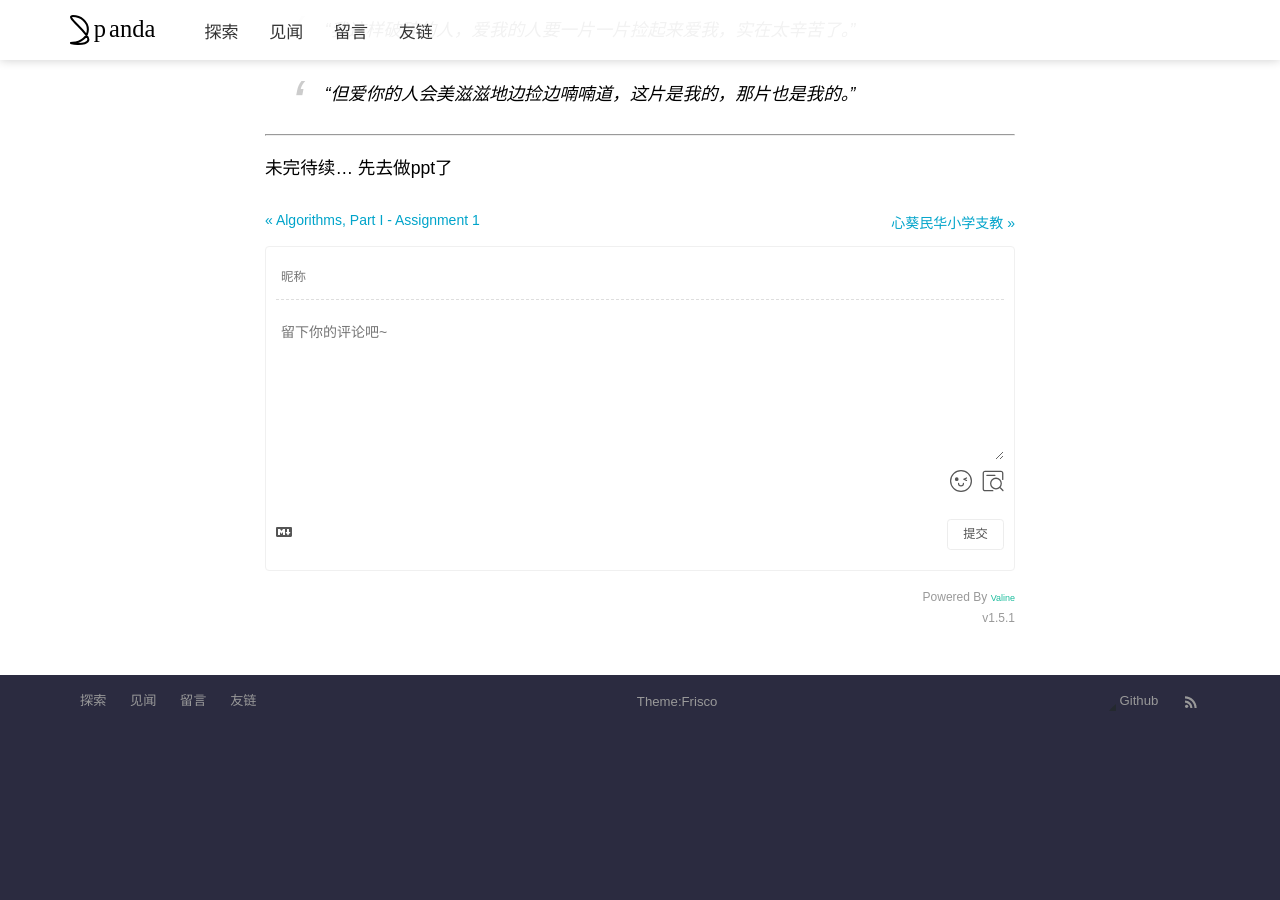
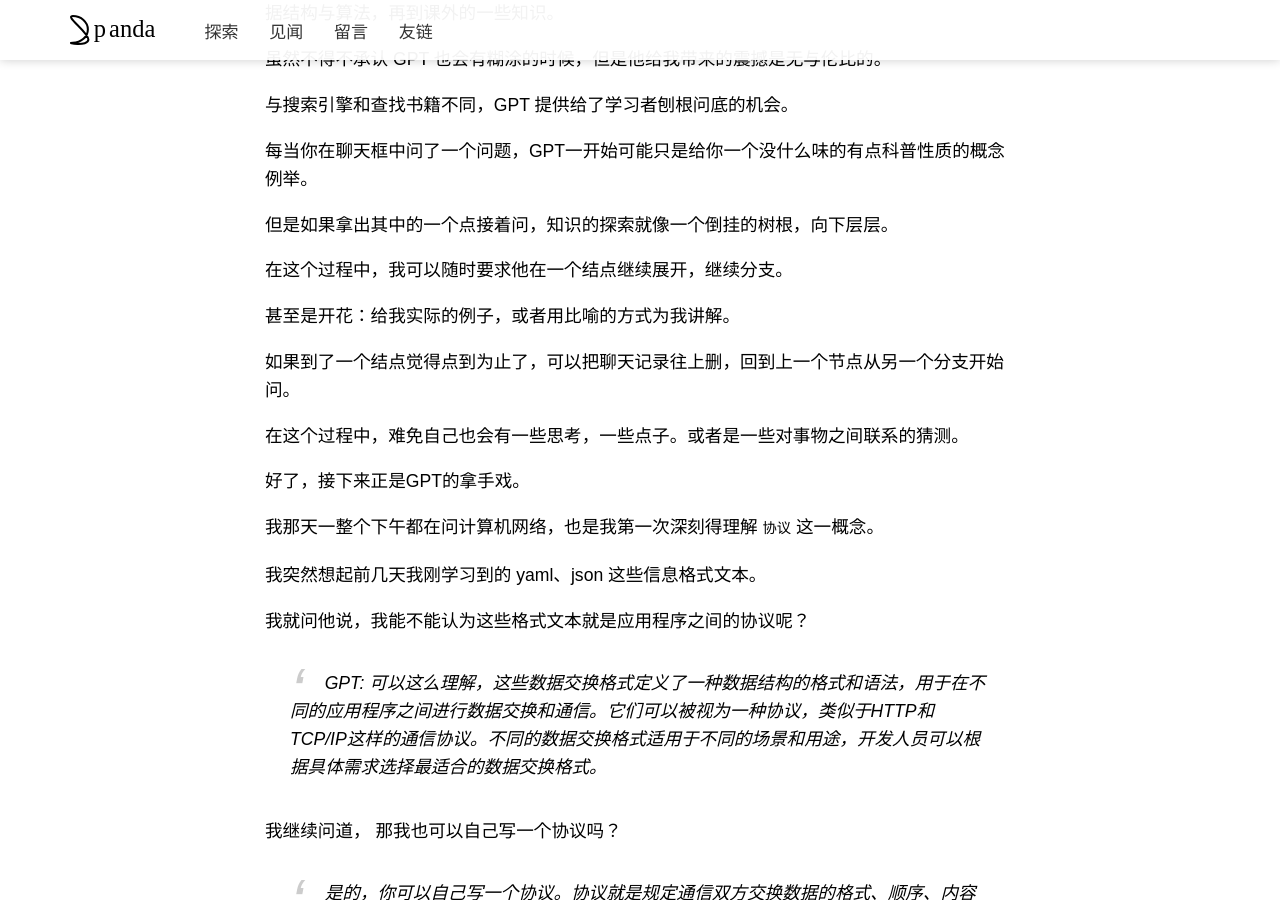
Before and after one commit to pandacase/pandacase.github.io, a Jekyll site: the page built from _posts/2023-07-21-gradeTwo.md, in a window 1280 px wide and 900 px high, scrolled down 3009 px. Built offline with Jekyll 4.4.1, drawn with Linux system fonts in a browser that asks for light colours; nearby versions of some CDN libraries; some web fonts are replaced; comment, search, counter and statistics services are not loaded; a style sheet for code colours, icons or effects is not loaded; before the commit the page ends 3737 px from its top, so only the background shows below that; some of the changed text lies outside the part shown.

Commit message:
Update 2023-07-21-gradeTwo.md

```diff
--- a/_posts/2023-07-21-gradeTwo.md
+++ b/_posts/2023-07-21-gradeTwo.md
@@ -35,7 +35,7 @@ image: https://s1.ax1x.com/2023/08/02/pPCbPyt.jpg
 
 说回来，我会不禁去思考，为什么他们在讨论起 cs 各种知识的时候眼睛里是有光的，他们热爱的理由是什么呢。对我来说，这个专业又意味着什么呢，我也会很想要找到我能够喜欢它的理由。
 
-在那之后经历了很多事情，诸如长达一个星期的CTF、每次os课程实验完成之后收获的知识和成就感、pandaBlog的逐步完善、对服务器后端架构的逐步熟悉、以及 —— 让我对cs的探索起到极大帮助 以至于我可以十分肯定地认为他在我探索cs的路上起到极其重要一环的 GPT老师。
+在那之后经历了很多事情，诸如长达一个星期的CTF、每次os课程实验完成之后收获的知识和成就感、pandaBlog的逐步完善、对服务器后端架构的逐步熟悉、以及 —— 让我对cs的探索起到极大帮助 以至于我可以十分肯定地认为他在我探索cs的路上起到极其重要一环的 GPT 老师。
 
 我也确实逐渐找到了对 cs 的一些热爱，会开始主动去了解一些学校可能根本不会教或者还没教的知识，而且乐在其中。每当部署完一个应用，或者是完成一个小的项目挑战，心情都是溢出屏幕的喜悦。
 
@@ -45,9 +45,59 @@ image: https://s1.ax1x.com/2023/08/02/pPCbPyt.jpg
 
 > tip：话说有读者注意到这一节的标题结尾语气词是 “喔” 吗。最近一段时间很喜欢用这个语气词，因为学校的食堂阿姨用粤语在喊话的时候经常会用这个语气词结尾。我会莫名觉得很有意思，于是自己说话也变成了这个样子哈哈哈。
 
+## # 想趁热聊聊 chatGPT
 
+2023 年无疑是 AI 元年，chatGPT 真的给我的学习习惯带来很大的变化。
 
+记得 4 月 19 日的那天，我逮着刚买到的 GPT 问了整整一天，从操作系统，到计算机网络，到数据结构与算法，再到课外的一些知识。
 
+虽然不得不承认 GPT 也会有糊涂的时候，但是他给我带来的震撼是无与伦比的。
+
+与搜索引擎和查找书籍不同，GPT 提供给了学习者刨根问底的机会。
+
+每当你在聊天框中问了一个问题，GPT一开始可能只是给你一个没什么味的有点科普性质的概念例举。
+
+但是如果拿出其中的一个点接着问，知识的探索就像一个倒挂的树根，向下层层。
+
+在这个过程中，我可以随时要求他在一个结点继续展开，继续分支。
+
+甚至是开花：给我实际的例子，或者用比喻的方式为我讲解。
+
+如果到了一个结点觉得点到为止了，可以把聊天记录往上删，回到上一个节点从另一个分支开始问。
+
+在这个过程中，难免自己也会有一些思考，一些点子。或者是一些对事物之间联系的猜测。
+
+好了，接下来正是GPT的拿手戏。
+
+我那天一整个下午都在问计算机网络，也是我第一次深刻得理解 `协议` 这一概念。
+
+我突然想起前几天我刚学习到的 yaml、json 这些信息格式文本。
+
+我就问他说，我能不能认为这些格式文本就是应用程序之间的协议呢？
+
+> GPT: 可以这么理解，这些数据交换格式定义了一种数据结构的格式和语法，用于在不同的应用程序之间进行数据交换和通信。它们可以被视为一种协议，类似于HTTP和TCP/IP这样的通信协议。不同的数据交换格式适用于不同的场景和用途，开发人员可以根据具体需求选择最适合的数据交换格式。
+
+我继续问道， 那我也可以自己写一个协议吗？
+
+> 是的，你可以自己写一个协议。协议就是规定通信双方交换数据的格式、顺序、内容等规则的约定，因此理论上任何人都可以自己定义一个协议来满足自己的通信需求。但是，一个好的协议需要考虑诸多因素，如可靠性、安全性、扩展性等等，同时需要与其他协议兼容，否则可能会导致通信失败。因此，设计一个好的协议需要具备较高的技术水平和经验。
+>
+> 自己写一个协议需要具备一定的计算机网络和编程知识，同时需要选择合适的编程语言来实现。通常，协议的设计过程包括以下几个步骤：
+>
+> 1.明确协议的目标和需求：确定协议的作用和应用场景，明确协议需要实现的功能和特性，如安全性、可靠性、可扩展性等。
+>
+> 2.制定协议的规范：根据协议的目标和需求，制定协议的规范，包括协议的数据格式、数据传输流程、通信协议等。
+>
+> 3.实现协议的参考实现：使用合适的编程语言实现协议的参考实现，并进行测试验证。
+>
+> 4.发布和推广协议：发布协议的规范和参考实现，推广协议的应用和使用。
+>
+> 在选择编程语言方面，可以根据个人喜好和具体需求来选择。常用的编程语言包括C、C++、Java、Python等，具体的选择需要根据协议的特性和应用场景来确定。例如，如果协议需要高性能的数据处理能力，可以选择C或C++；如果协议需要快速开发和简洁的代码实现，可以选择Python等高级语言。
+>
+> 需要注意的是，自己写一个协议需要考虑到协议的安全性、稳定性和可维护性等问题，需要经过充分的测试和验证，确保协议能够满足设计的要求和应用需求。
+
+平时这种不好意思向学长或者老师问出口的问题，在GPT面前可以肆无忌惮地问。而且GPT永远不会失去耐心，只要我有需要，他永远以最快的速度答复。
+
+虽然说从GPT口中很难问出有深度的答案，但是对于一个初学者来说，快速形成对一个学科的概念框架，GPT无疑是非常强有力的助手。
 
 ## # 一些日常的小事记录
 
```
